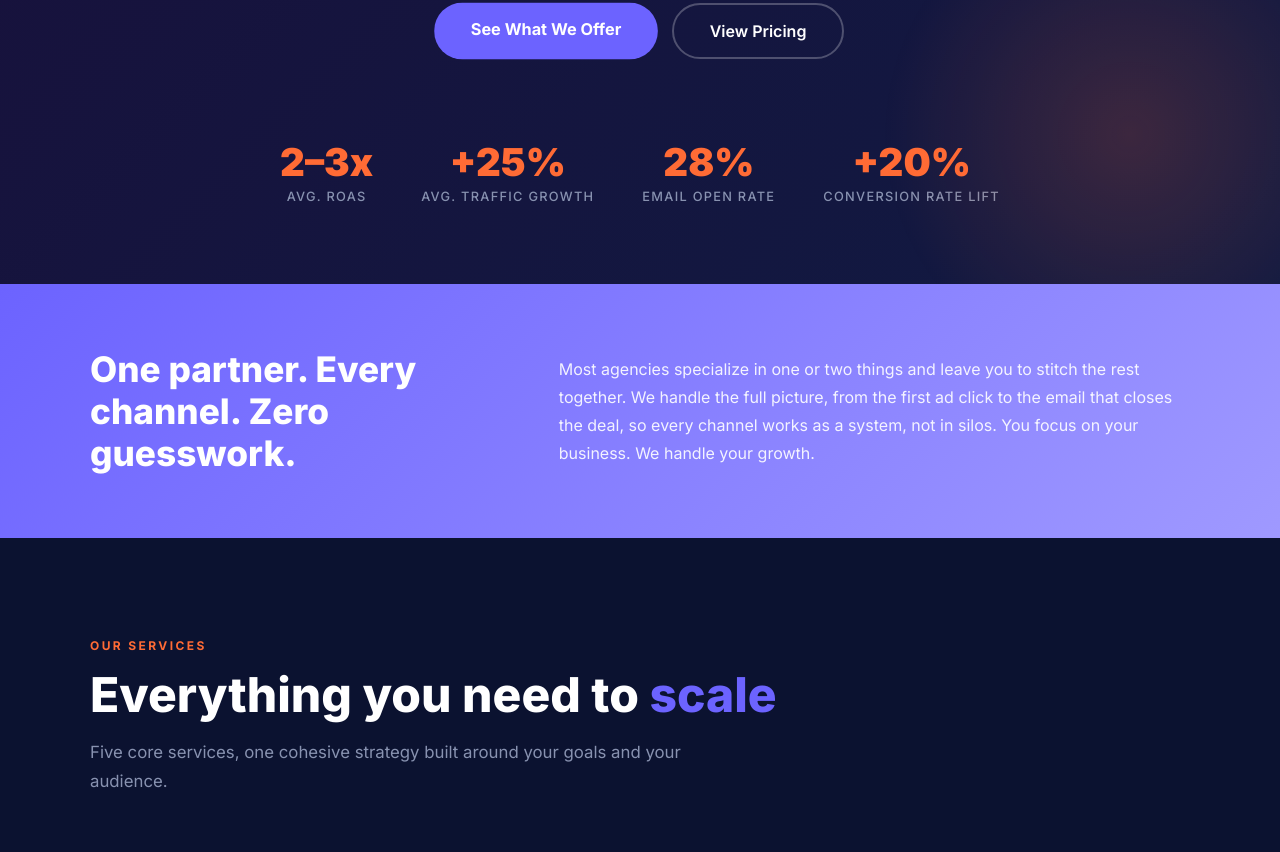
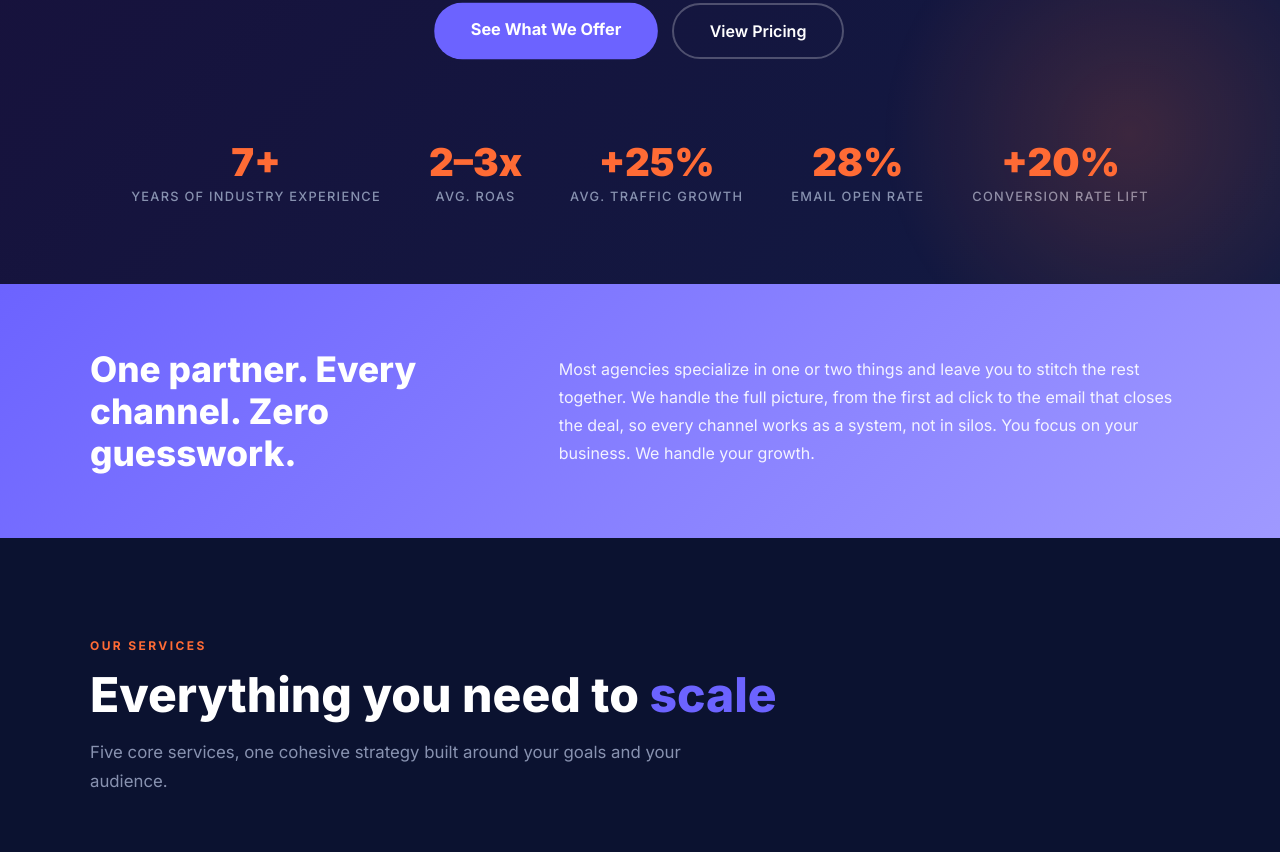
Before and after one commit to apconsulting-web/marketing_deck, a plain HTML site: page index.html in a window 1280 px wide. Shown: the part 763-1615 px from the top of the page. Drawn offline with Linux system fonts and the light colour scheme.

Commit message:
Add files via upload

```diff
--- a/index.html
+++ b/index.html
@@ -480,6 +480,10 @@
 
   <div class="hero-stats">
     <div class="stat-item">
+      <div class="stat-num">7+</div>
+      <div class="stat-lbl">Years of Industry Experience</div>
+    </div>
+    <div class="stat-item">
       <div class="stat-num">2–3x</div>
       <div class="stat-lbl">Avg. ROAS</div>
     </div>
```
